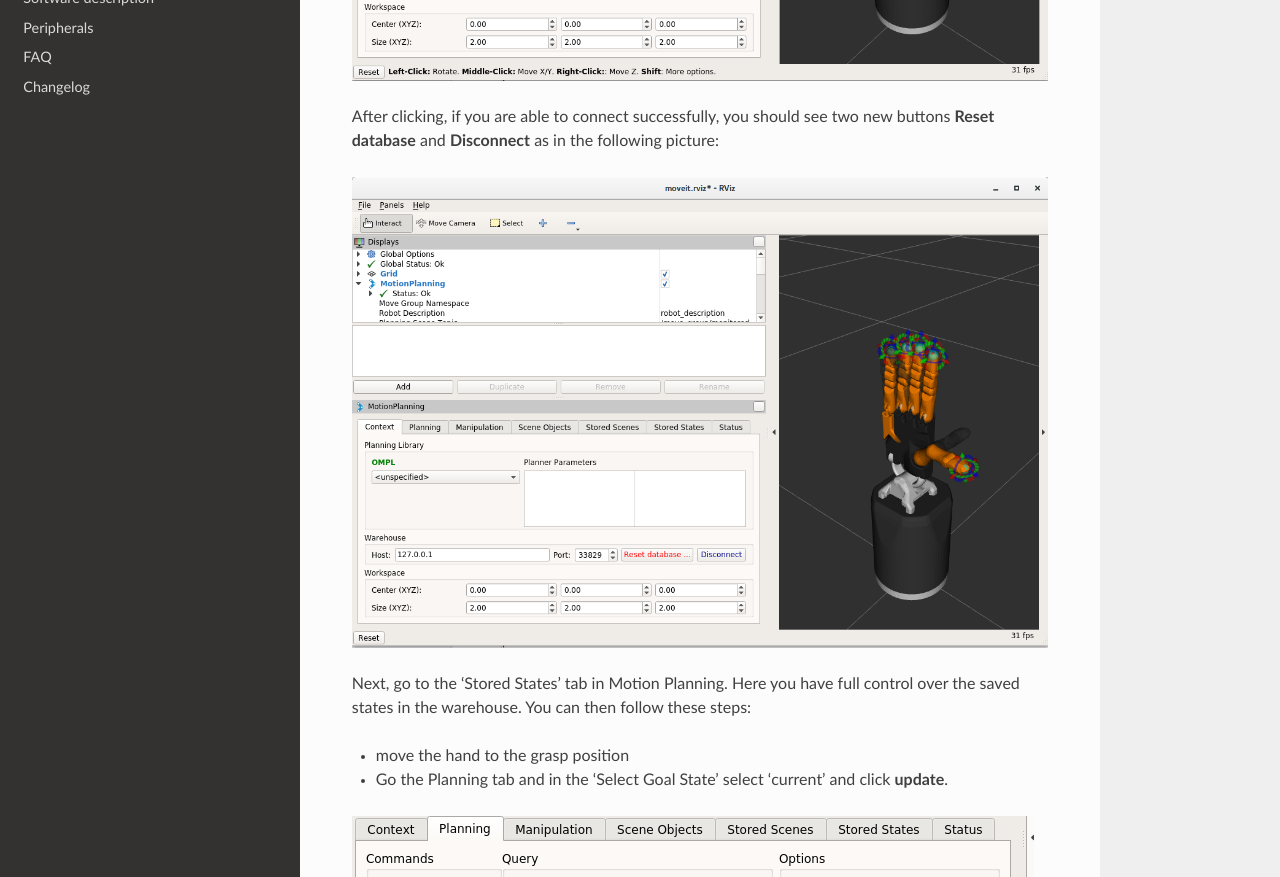
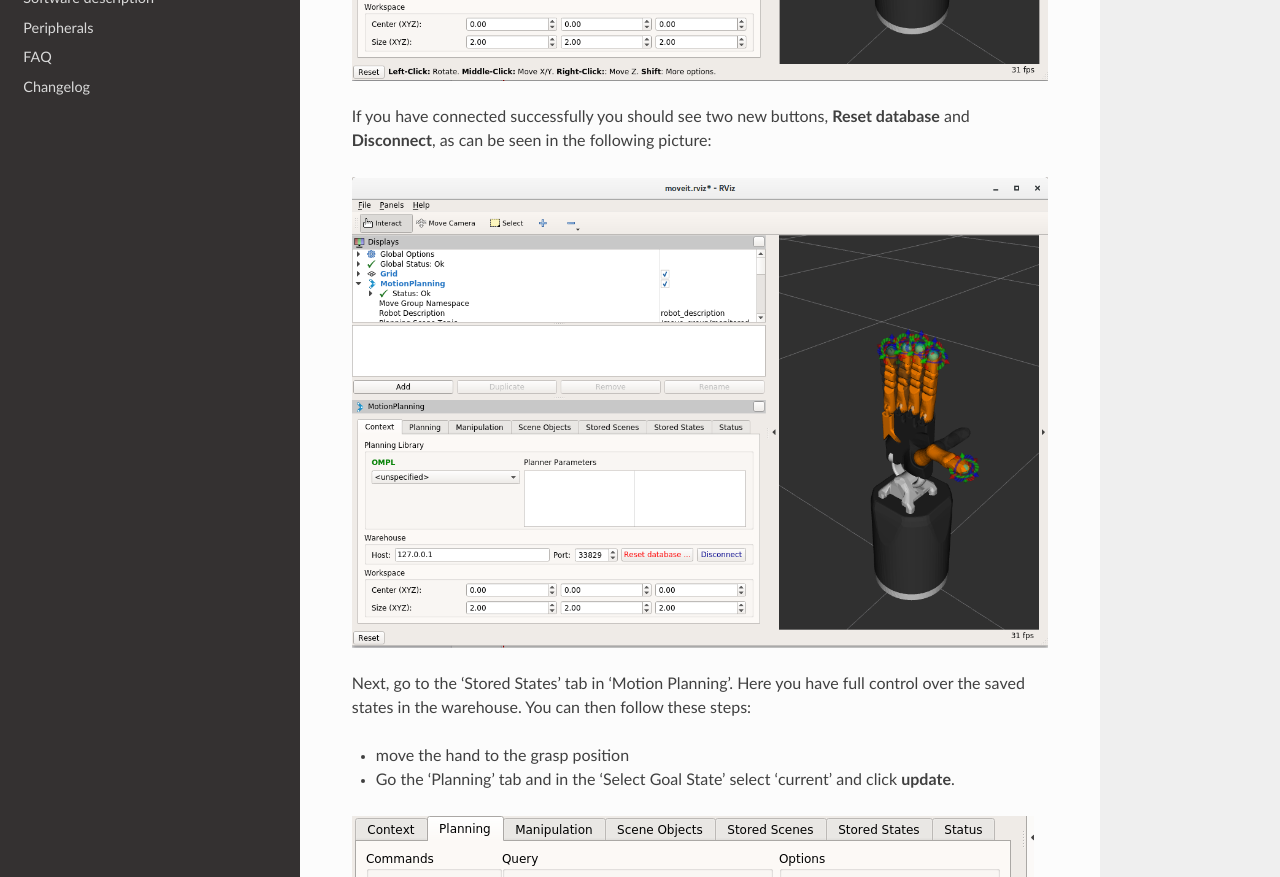
Before and after one commit to shadow-robot/sr_dexterous_hand_documentation, a Sphinx documentation site: the page built from docs/user_guide/2_software_description.md, in a window 1280 px wide and 1400 px high, scrolled down 27089 px. Shown: the part 151-1028 px from the top of the window. Built offline with Sphinx 7.4.7 and the Read the Docs theme 2.0.0, drawn with Linux system fonts in a browser that asks for light colours; some of the changed text lies outside the part shown.

Commit message:
minor changes

````diff
--- a/docs/user_guide/2_software_description.md
+++ b/docs/user_guide/2_software_description.md
@@ -1008,21 +1008,21 @@ Parameters:
 ```
 
 ## Saving States
-To save a state you must first be connected to the warehouse. After launching the hand, click the green **Connect** button in the Context tab of rviz.
+To save a state you must first be connected to the warehouse. After launching the hand, click the green **Connect** button in the 'Context' tab of rviz.
 
 ```eval_rst
 .. image:: ../img/rviz_warehouse_connect.png
 ```
 
-After clicking, if you are able to connect successfully, you should see two new buttons **Reset database** and **Disconnect** as in the following picture:
+If you have connected successfully you should see two new buttons, **Reset database** and **Disconnect**, as can be seen in the following picture:
 
 ```eval_rst
 .. image:: ../img/rviz_warehouse_connected.png
 ```
 
-Next, go to the 'Stored States' tab in Motion Planning. Here you have full control over the saved states in the warehouse. You can then follow these steps:
+Next, go to the 'Stored States' tab in 'Motion Planning'. Here you have full control over the saved states in the warehouse. You can then follow these steps:
 * move the hand to the grasp position
-* Go the Planning tab and in the 'Select Goal State' select 'current' and click **update**.
+* Go the 'Planning' tab and in the 'Select Goal State' select 'current' and click **update**.
 
 ```eval_rst
 .. image:: ../img/rviz_select_goal_state.png
````
Also changed, not shown: docs/user_guide/3_peripherals.md (+8 -3 lines).
